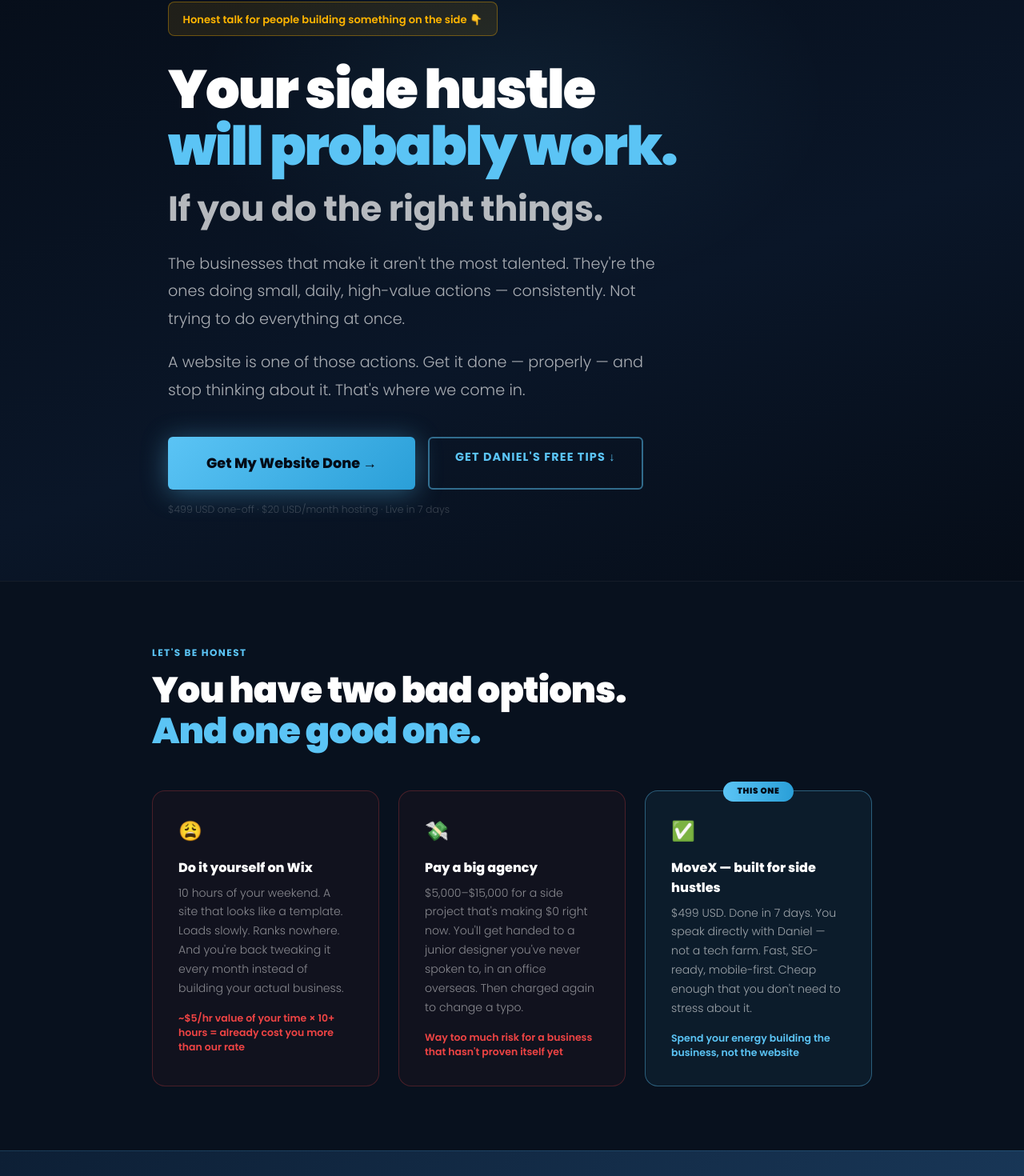
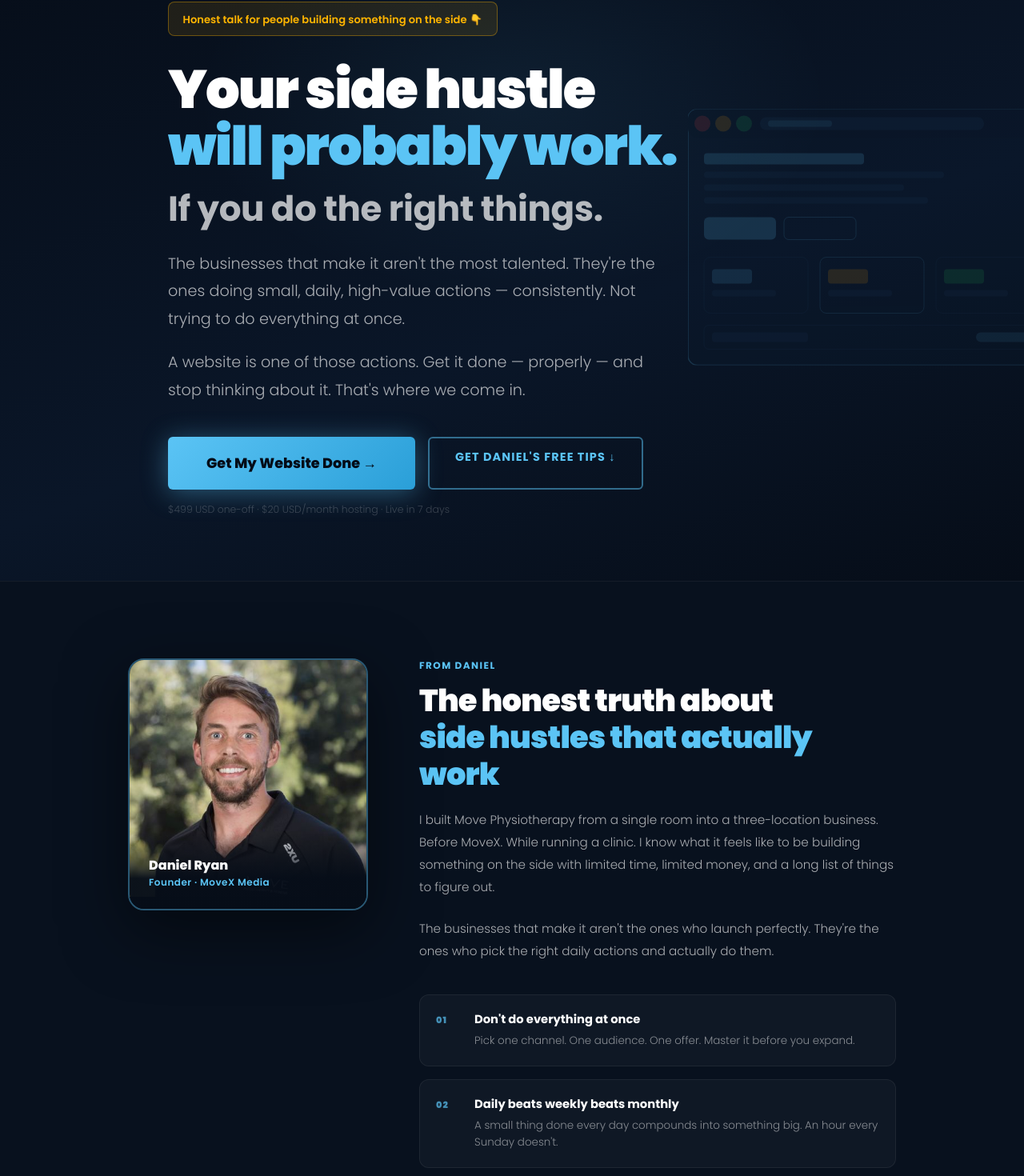
Before and after one commit to MoveXMedia/movexmedia, a Next.js app: page /side-hustle in a window 1280 px wide. Shown: the part 126-1596 px from the top of the page at 80% size. Built offline with nearby package versions, Linux system fonts and the light colour scheme.

Commit message:
side-hustle: remove Hexa service page, move Daniel section up, add browser mockup to hero

```diff
--- a/pages/side-hustle.js
+++ b/pages/side-hustle.js
@@ -111,9 +111,46 @@
 
       {/* ── HERO ── */}
       <section style={{ position: 'relative', padding: '8rem 1.5rem 5rem', overflow: 'hidden', background: 'linear-gradient(160deg, #060d18 0%, #0a1628 60%, #060d18 100%)' }}>
+        {/* Radial glow */}
         <div style={{ position: 'absolute', top: 0, left: '50%', transform: 'translateX(-50%)', width: '800px', height: '500px', background: 'radial-gradient(ellipse, rgba(91,196,245,0.07) 0%, transparent 70%)', pointerEvents: 'none' }} />
+
+        {/* Browser mockup — decorative background right side */}
+        <div style={{ position: 'absolute', right: '-60px', top: '50%', transform: 'translateY(-50%)', width: '480px', opacity: 0.18, pointerEvents: 'none' }} className="hero-mockup">
+          <svg viewBox="0 0 480 320" fill="none" xmlns="http://www.w3.org/2000/svg">
+            <rect x="0" y="0" width="480" height="320" rx="12" fill="#0d1f35" stroke="#5bc4f5" strokeWidth="1.5"/>
+            {/* Browser bar */}
+            <rect x="0" y="0" width="480" height="36" rx="12" fill="#0a1a2e"/>
+            <rect x="8" y="8" width="20" height="20" rx="10" fill="#ef4444" opacity="0.7"/>
+            <rect x="34" y="8" width="20" height="20" rx="10" fill="#f59e0b" opacity="0.7"/>
+            <rect x="60" y="8" width="20" height="20" rx="10" fill="#22c55e" opacity="0.7"/>
+            <rect x="90" y="10" width="280" height="16" rx="8" fill="#1a3a5c"/>
+            {/* URL text */}
+            <rect x="100" y="14" width="80" height="8" rx="4" fill="#5bc4f5" opacity="0.5"/>
+            {/* Page content mockup */}
+            <rect x="20" y="55" width="200" height="14" rx="4" fill="#5bc4f5" opacity="0.8"/>
+            <rect x="20" y="78" width="300" height="8" rx="4" fill="#1a3a5c"/>
+            <rect x="20" y="94" width="250" height="8" rx="4" fill="#1a3a5c"/>
+            <rect x="20" y="110" width="280" height="8" rx="4" fill="#1a3a5c"/>
+            <rect x="20" y="135" width="90" height="28" rx="6" fill="#5bc4f5" opacity="0.9"/>
+            <rect x="120" y="135" width="90" height="28" rx="6" fill="#0d1f35" stroke="#5bc4f5" strokeWidth="1" opacity="0.7"/>
+            {/* Stat cards */}
+            <rect x="20" y="185" width="130" height="70" rx="8" fill="#0d1f35" stroke="#1a3a5c" strokeWidth="1"/>
+            <rect x="165" y="185" width="130" height="70" rx="8" fill="#0d1f35" stroke="#5bc4f5" strokeWidth="1" opacity="0.6"/>
+            <rect x="310" y="185" width="130" height="70" rx="8" fill="#0d1f35" stroke="#1a3a5c" strokeWidth="1"/>
+            <rect x="30" y="200" width="50" height="18" rx="4" fill="#5bc4f5" opacity="0.7"/>
+            <rect x="175" y="200" width="50" height="18" rx="4" fill="#f59e0b" opacity="0.7"/>
+            <rect x="320" y="200" width="50" height="18" rx="4" fill="#22c55e" opacity="0.7"/>
+            <rect x="30" y="226" width="80" height="8" rx="4" fill="#1a3a5c"/>
+            <rect x="175" y="226" width="80" height="8" rx="4" fill="#1a3a5c"/>
+            <rect x="320" y="226" width="80" height="8" rx="4" fill="#1a3a5c"/>
+            {/* Bottom row */}
+            <rect x="20" y="270" width="440" height="30" rx="6" fill="#0d1f35" stroke="#1a3a5c" strokeWidth="1"/>
+            <rect x="30" y="279" width="120" height="12" rx="4" fill="#1a3a5c"/>
+            <rect x="360" y="279" width="80" height="12" rx="6" fill="#5bc4f5" opacity="0.5"/>
+          </svg>
+        </div>
+
         <div style={{ maxWidth: '860px', margin: '0 auto', position: 'relative' }}>
-
           {/* Frank opener */}
           <div style={{ display: 'inline-block', background: 'rgba(255,180,0,0.1)', border: '1px solid rgba(255,180,0,0.35)', borderRadius: '8px', padding: '0.5rem 1.1rem', marginBottom: '2rem' }}>
             <span style={{ fontSize: '0.82rem', fontWeight: 600, color: '#ffb400' }}>Honest talk for people building something on the side 👇</span>
@@ -140,6 +177,64 @@
             $499 USD one-off · $20 USD/month hosting · Live in 7 days
           </p>
         </div>
+        <style>{`.hero-mockup { display: block; } @media (max-width: 900px) { .hero-mockup { display: none; } }`}</style>
+      </section>
+
+      {/* ── DANIEL + TIPS ── */}
+      <section id="tips" style={{ padding: '6rem 1.5rem', background: '#08111e', borderTop: '1px solid rgba(255,255,255,0.05)' }}>
+        <div style={{ maxWidth: '960px', margin: '0 auto', display: 'grid', gridTemplateColumns: '300px 1fr', gap: '4rem', alignItems: 'start' }} className="daniel-tips-grid">
+
+          {/* Daniel photo */}
+          <div style={{ position: 'relative' }}>
+            <div style={{ borderRadius: '20px', overflow: 'hidden', border: '2px solid rgba(91,196,245,0.4)', boxShadow: '0 24px 80px rgba(0,0,0,0.5)' }}>
+              <Image src="/daniel-ryan.jpg" alt="Daniel Ryan" width={400} height={500} style={{ width: '100%', height: 'auto', display: 'block', objectFit: 'cover', objectPosition: 'top' }} />
+              <div style={{ background: 'linear-gradient(to top, rgba(6,13,24,0.97) 40%, transparent)', padding: '1.75rem 1.5rem 1.5rem', marginTop: '-80px', position: 'relative' }}>
+                <div style={{ fontWeight: 800, fontSize: '1rem' }}>Daniel Ryan</div>
+                <div style={{ color: '#5bc4f5', fontSize: '0.75rem', fontWeight: 600, letterSpacing: '0.04em' }}>Founder · MoveX Media</div>
+              </div>
+            </div>
+          </div>
+
+          {/* Tips */}
+          <div>
+            <p style={{ fontSize: '0.75rem', fontWeight: 700, letterSpacing: '0.12em', textTransform: 'uppercase', color: '#5bc4f5', marginBottom: '0.75rem' }}>From Daniel</p>
+            <h2 style={{ fontWeight: 900, fontSize: 'clamp(1.6rem, 3vw, 2.4rem)', lineHeight: 1.2, marginBottom: '1.25rem', letterSpacing: '-0.02em' }}>
+              The honest truth about<br />
+              <span style={{ color: '#5bc4f5' }}>side hustles that actually work</span>
+            </h2>
+
+            <p style={{ color: 'rgba(255,255,255,0.65)', fontSize: '0.95rem', lineHeight: 1.85, fontWeight: 300, marginBottom: '1.5rem' }}>
+              I built Move Physiotherapy from a single room into a three-location business. Before MoveX. While running a clinic. I know what it feels like to be building something on the side with limited time, limited money, and a long list of things to figure out.
+            </p>
+            <p style={{ color: 'rgba(255,255,255,0.65)', fontSize: '0.95rem', lineHeight: 1.85, fontWeight: 300, marginBottom: '2.5rem' }}>
+              The businesses that make it aren't the ones who launch perfectly. They're the ones who pick the right daily actions and actually do them.
+            </p>
+
+            {/* Tips list */}
+            <div style={{ display: 'flex', flexDirection: 'column', gap: '1rem', marginBottom: '2.5rem' }}>
+              {[
+                { num: '01', tip: 'Don\'t do everything at once', detail: 'Pick one channel. One audience. One offer. Master it before you expand.' },
+                { num: '02', tip: 'Daily beats weekly beats monthly', detail: 'A small thing done every day compounds into something big. An hour every Sunday doesn\'t.' },
+                { num: '03', tip: 'Remove the low-value tasks first', detail: 'If it can be done better by someone else for a reasonable price — pay it. Your time is worth more than you think.' },
+                { num: '04', tip: 'Your website is infrastructure, not marketing', detail: 'Get it done once. Properly. Then forget about it and go market your business.' },
+              ].map(t => (
+                <div key={t.num} style={{ display: 'flex', gap: '1.25rem', padding: '1.25rem', background: 'rgba(255,255,255,0.03)', borderRadius: '12px', border: '1px solid rgba(255,255,255,0.06)' }}>
+                  <div style={{ fontWeight: 900, fontSize: '0.7rem', color: '#5bc4f5', letterSpacing: '0.1em', minWidth: '28px', marginTop: '3px', opacity: 0.7 }}>{t.num}</div>
+                  <div>
+                    <div style={{ fontWeight: 700, fontSize: '0.92rem', marginBottom: '0.3rem' }}>{t.tip}</div>
+                    <div style={{ color: 'rgba(255,255,255,0.5)', fontSize: '0.84rem', fontWeight: 300, lineHeight: 1.6 }}>{t.detail}</div>
+                  </div>
+                </div>
+              ))}
+            </div>
+
+            <p style={{ color: 'rgba(255,255,255,0.5)', fontSize: '0.9rem', lineHeight: 1.8, fontWeight: 300, fontStyle: 'italic', marginBottom: '0.5rem' }}>
+              "Sign up below and I'll send you the full version — what I actually did, what worked, and what I'd do differently."
+            </p>
+            <p style={{ color: '#5bc4f5', fontSize: '0.82rem', fontWeight: 600 }}>— Daniel</p>
+          </div>
+        </div>
+        <style>{`@media (max-width: 820px) { .daniel-tips-grid { grid-template-columns: 1fr !important; gap: 3rem !important; } }`}</style>
       </section>
 
       {/* ── FRANK TRUTH SECTION ── */}
@@ -275,22 +370,14 @@
             </div>
           </div>
 
-          {/* Hexa */}
-          <div style={{ display: 'grid', gridTemplateColumns: '1fr 1fr', gap: '1.5rem' }} className="portfolio-grid-sh">
-            {[
-              { src: '/work-hexa-1.png', alt: 'Hexa Health Hub', title: 'Hexa Health Hub', desc: 'Premium service business · Perth, WA' },
-              { src: '/work-hexa-2.png', alt: 'Hexa service pages', title: 'Hexa — Service Pages', desc: 'Individual service pages that rank on Google' },
-            ].map(p => (
-              <div key={p.title} style={{ borderRadius: '14px', overflow: 'hidden', border: '1px solid rgba(255,255,255,0.08)', background: '#0a1628' }}>
-                <Image src={p.src} alt={p.alt} width={600} height={380} style={{ width: '100%', height: 'auto', display: 'block' }} />
-                <div style={{ padding: '1rem 1.25rem' }}>
-                  <div style={{ fontWeight: 700, fontSize: '0.88rem', marginBottom: '0.2rem' }}>{p.title}</div>
-                  <div style={{ color: 'rgba(255,255,255,0.4)', fontSize: '0.78rem', fontWeight: 300 }}>{p.desc}</div>
-                </div>
-              </div>
-            ))}
+          {/* Hexa — homepage only */}
+          <div style={{ borderRadius: '14px', overflow: 'hidden', border: '1px solid rgba(255,255,255,0.08)', background: '#0a1628' }}>
+            <Image src="/work-hexa-1.png" alt="Hexa Health Hub" width={600} height={380} style={{ width: '100%', height: 'auto', display: 'block' }} />
+            <div style={{ padding: '1rem 1.25rem' }}>
+              <div style={{ fontWeight: 700, fontSize: '0.88rem', marginBottom: '0.2rem' }}>Hexa Health Hub</div>
+              <div style={{ color: 'rgba(255,255,255,0.4)', fontSize: '0.78rem', fontWeight: 300 }}>Premium service business · Perth, WA</div>
+            </div>
           </div>
-          <style>{`@media (max-width: 600px) { .portfolio-grid-sh { grid-template-columns: 1fr !important; } }`}</style>
         </div>
       </section>
 
@@ -305,63 +392,6 @@
           </a>
         </div>
       </div>
-
-      {/* ── DANIEL + TIPS ── */}
-      <section id="tips" style={{ padding: '6rem 1.5rem', background: 'linear-gradient(160deg, #060d18 0%, #0d1f35 100%)', borderTop: '1px solid rgba(255,255,255,0.05)' }}>
-        <div style={{ maxWidth: '960px', margin: '0 auto', display: 'grid', gridTemplateColumns: '320px 1fr', gap: '5rem', alignItems: 'start' }} className="daniel-tips-grid">
-
-          {/* Daniel photo */}
-          <div style={{ position: 'relative' }}>
-            <div style={{ borderRadius: '20px', overflow: 'hidden', border: '2px solid rgba(91,196,245,0.4)', boxShadow: '0 24px 80px rgba(0,0,0,0.5)' }}>
-              <Image src="/daniel-ryan.jpg" alt="Daniel Ryan" width={400} height={500} style={{ width: '100%', height: 'auto', display: 'block', objectFit: 'cover', objectPosition: 'top' }} />
-              <div style={{ background: 'linear-gradient(to top, rgba(6,13,24,0.97) 40%, transparent)', padding: '1.75rem 1.5rem 1.5rem', marginTop: '-80px', position: 'relative' }}>
-                <div style={{ fontWeight: 800, fontSize: '1rem' }}>Daniel Ryan</div>
-                <div style={{ color: '#5bc4f5', fontSize: '0.75rem', fontWeight: 600, letterSpacing: '0.04em' }}>Founder · MoveX Media</div>
-              </div>
-            </div>
-          </div>
-
-          {/* Tips */}
-          <div>
-            <p style={{ fontSize: '0.75rem', fontWeight: 700, letterSpacing: '0.12em', textTransform: 'uppercase', color: '#5bc4f5', marginBottom: '0.75rem' }}>From Daniel</p>
-            <h2 style={{ fontWeight: 900, fontSize: 'clamp(1.6rem, 3vw, 2.4rem)', lineHeight: 1.2, marginBottom: '1.25rem', letterSpacing: '-0.02em' }}>
-              The honest truth about<br />
-              <span style={{ color: '#5bc4f5' }}>side hustles that actually work</span>
-            </h2>
-
-            <p style={{ color: 'rgba(255,255,255,0.65)', fontSize: '0.95rem', lineHeight: 1.85, fontWeight: 300, marginBottom: '1.5rem' }}>
-              I built Move Physiotherapy from a single room into a three-location business. Before MoveX. While running a clinic. I know what it feels like to be building something on the side with limited time, limited money, and a long list of things to figure out.
-            </p>
-            <p style={{ color: 'rgba(255,255,255,0.65)', fontSize: '0.95rem', lineHeight: 1.85, fontWeight: 300, marginBottom: '2.5rem' }}>
-              The businesses that make it aren't the ones who launch perfectly. They're the ones who pick the right daily actions and actually do them.
-            </p>
-
-            {/* Tips list */}
-            <div style={{ display: 'flex', flexDirection: 'column', gap: '1rem', marginBottom: '2.5rem' }}>
-              {[
-                { num: '01', tip: 'Don\'t do everything at once', detail: 'Pick one channel. One audience. One offer. Master it before you expand.' },
-                { num: '02', tip: 'Daily beats weekly beats monthly', detail: 'A small thing done every day compounds into something big. An hour every Sunday doesn\'t.' },
-                { num: '03', tip: 'Remove the low-value tasks first', detail: 'If it can be done better by someone else for a reasonable price — pay it. Your time is worth more than you think.' },
-                { num: '04', tip: 'Your website is infrastructure, not marketing', detail: 'Get it done once. Properly. Then forget about it and go market your business.' },
-              ].map(t => (
-                <div key={t.num} style={{ display: 'flex', gap: '1.25rem', padding: '1.25rem', background: 'rgba(255,255,255,0.03)', borderRadius: '12px', border: '1px solid rgba(255,255,255,0.06)' }}>
-                  <div style={{ fontWeight: 900, fontSize: '0.7rem', color: '#5bc4f5', letterSpacing: '0.1em', minWidth: '28px', marginTop: '3px', opacity: 0.7 }}>{t.num}</div>
-                  <div>
-                    <div style={{ fontWeight: 700, fontSize: '0.92rem', marginBottom: '0.3rem' }}>{t.tip}</div>
-                    <div style={{ color: 'rgba(255,255,255,0.5)', fontSize: '0.84rem', fontWeight: 300, lineHeight: 1.6 }}>{t.detail}</div>
-                  </div>
-                </div>
-              ))}
-            </div>
-
-            <p style={{ color: 'rgba(255,255,255,0.5)', fontSize: '0.9rem', lineHeight: 1.8, fontWeight: 300, fontStyle: 'italic', marginBottom: '0.5rem' }}>
-              "Sign up below and I'll send you the full version — what I actually did, what worked, and what I'd do differently."
-            </p>
-            <p style={{ color: '#5bc4f5', fontSize: '0.82rem', fontWeight: 600 }}>— Daniel</p>
-          </div>
-        </div>
-        <style>{`@media (max-width: 820px) { .daniel-tips-grid { grid-template-columns: 1fr !important; gap: 3rem !important; } }`}</style>
-      </section>
 
       {/* ── EMAIL CAPTURE ── */}
       <section style={{ padding: '6rem 1.5rem', background: '#08111e', borderTop: '1px solid rgba(255,255,255,0.05)' }}>
```
